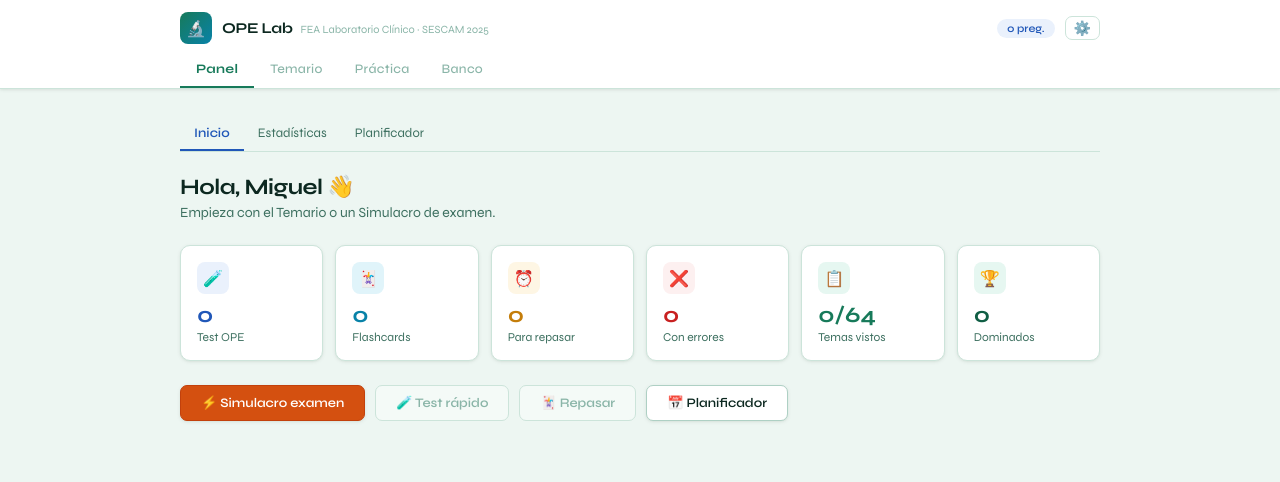
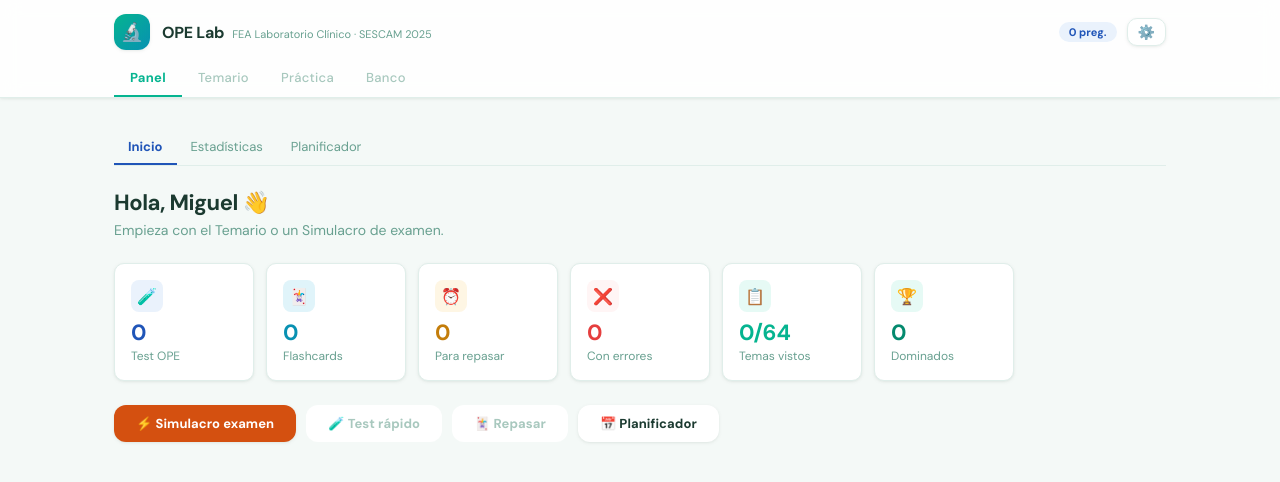
Before and after one commit to migueldejuanasperilla-tech/opelab, a React (Vite) app: page / in a window 1280 px wide. Shown: the top 482 px of the page. Built offline with nearby package versions, Linux system fonts and the light colour scheme.

Commit message:
Horizon UI design

```diff
--- a/index.html
+++ b/index.html
@@ -6,10 +6,10 @@
     <title>OPE Lab — FEA Laboratorio Clínico</title>
     <link rel="preconnect" href="https://fonts.googleapis.com">
     <link rel="preconnect" href="https://fonts.gstatic.com" crossorigin>
-    <link href="https://fonts.googleapis.com/css2?family=Syne:wght@400;500;600;700;800&family=DM+Mono:wght@400;500&display=swap" rel="stylesheet">
+    <link href="https://fonts.googleapis.com/css2?family=DM+Sans:ital,wght@0,400;0,500;0,700;1,400&family=DM+Mono:wght@400;500&display=swap" rel="stylesheet">
     <style>
       * { margin: 0; padding: 0; box-sizing: border-box; }
-      body { font-family: 'Syne', system-ui, sans-serif; }
+      body { font-family: 'DM Sans', system-ui, sans-serif; background: #f4f9f7; }
     </style>
   </head>
   <body>
--- a/src/App.jsx
+++ b/src/App.jsx
@@ -94,19 +94,23 @@ async function splitPdfIfNeeded(file){
 
 // ── Theme ────────────────────────────────────────────────────────────────────
 const T={
-  bg:'#edf6f2',surface:'#ffffff',card:'#f4faf7',
-  border:'#cce4da',border2:'#aed0c4',
-  text:'#0c2820',muted:'#3d7060',dim:'#8ab5a8',
-  blue:'#2057b8',blueDk:'#174494',blueS:'#eaf1fc',blueText:'#174494',
-  green:'#177a5a',greenDk:'#105e44',greenS:'#e6f7f1',greenText:'#0b4232',
-  teal:'#0882a8',tealDk:'#066888',tealS:'#e0f4fa',tealText:'#054f68',
+  bg:'#f4f9f7',surface:'#ffffff',card:'#ffffff',
+  border:'#e0eeea',border2:'#c8e0d8',
+  text:'#1b3a30',muted:'#68a090',dim:'#a8c8be',
+  blue:'#2055b8',blueDk:'#174494',blueS:'#eaf2fc',blueText:'#174494',
+  green:'#05b490',greenDk:'#048a6e',greenS:'#e6faf5',greenText:'#035c4a',
+  teal:'#0891b2',tealDk:'#0678a0',tealS:'#e0f4fa',tealText:'#054f68',
   amber:'#c47d0a',amberS:'#fef6e4',amberText:'#7a4d06',
-  red:'#c82020',redDk:'#a01818',redS:'#fdf0f0',redText:'#7a1212',
+  red:'#e53e3e',redDk:'#c53030',redS:'#fff5f5',redText:'#742a2a',
   purple:'#6b34d4',purpleDk:'#5828aa',purpleS:'#f2eeff',purpleText:'#3d1d82',
   orange:'#d45010',orangeS:'#fdf3ec',orangeText:'#7a2e08',
 };
-const FONT="'Syne',system-ui,sans-serif";
-const sh={sm:'0 1px 4px rgba(0,40,20,.07),0 1px 2px rgba(0,40,20,.04)',md:'0 4px 12px rgba(0,40,20,.08),0 2px 4px rgba(0,40,20,.04)'};
+const FONT="'DM Sans',system-ui,sans-serif";
+const sh={
+  sm:'0 1px 4px rgba(0,50,30,.06),0 1px 2px rgba(0,50,30,.04)',
+  md:'0 4px 24px rgba(0,50,30,.08),0 2px 8px rgba(0,50,30,.04)',
+  lg:'0 8px 40px rgba(0,50,30,.10)',
+};
 
 // ── Sections ─────────────────────────────────────────────────────────────────
 const SECTIONS=[
@@ -570,7 +574,7 @@ export default function App(){
           <span style={{fontWeight:700,fontSize:15,color:T.text}}>⚙️ Ajustes</span>
         </div>
       </div>
-      <div style={{maxWidth:960,margin:'0 auto',padding:'28px 20px'}}>
+      <div style={{maxWidth:1100,margin:'0 auto',padding:'32px 24px'}}>
         <Ajustes apiKey={apiKey} onSave={saveApiKey}/>
       </div>
     </div>
@@ -578,18 +582,18 @@ export default function App(){
 
   return(
     <div style={{minHeight:'100vh',background:T.bg,color:T.text,fontFamily:FONT,fontSize:14}}>
-      <div style={{background:T.surface,borderBottom:`1px solid ${T.border}`,boxShadow:sh.sm,position:'sticky',top:0,zIndex:50}}>
-        <div style={{maxWidth:960,margin:'0 auto',padding:'0 20px'}}>
-          <div style={{display:'flex',alignItems:'center',justifyContent:'space-between',paddingTop:12,paddingBottom:4}}>
-            <div style={{display:'flex',alignItems:'center',gap:10}}>
-              <div style={{width:32,height:32,borderRadius:8,background:`linear-gradient(135deg,${T.green},${T.teal})`,display:'flex',alignItems:'center',justifyContent:'center',fontSize:16}}>🔬</div>
-              <div><span style={{fontWeight:700,fontSize:15,color:T.text,letterSpacing:-0.3}}>OPE Lab</span><span style={{color:T.dim,fontSize:11,marginLeft:8}}>FEA Laboratorio Clínico · SESCAM 2025</span></div>
+      <div style={{background:'rgba(255,255,255,0.85)',backdropFilter:'blur(10px)',borderBottom:`1px solid ${T.border}`,boxShadow:sh.sm,position:'sticky',top:0,zIndex:50}}>
+        <div style={{maxWidth:1100,margin:'0 auto',padding:'0 24px'}}>
+          <div style={{display:'flex',alignItems:'center',justifyContent:'space-between',paddingTop:14,paddingBottom:6}}>
+            <div style={{display:'flex',alignItems:'center',gap:12}}>
+              <div style={{width:36,height:36,borderRadius:12,background:`linear-gradient(135deg,${T.green},${T.teal})`,display:'flex',alignItems:'center',justifyContent:'center',fontSize:18,boxShadow:sh.sm}}>🔬</div>
+              <div><span style={{fontWeight:700,fontSize:16,color:T.text,letterSpacing:'-0.3px'}}>OPE Lab</span><span style={{color:T.muted,fontSize:11,marginLeft:8,fontWeight:400}}>FEA Laboratorio Clínico · SESCAM 2025</span></div>
             </div>
             <div style={{display:'flex',gap:6,alignItems:'center'}}>
               <Chip color={T.blue} bg={T.blueS}>{qs.length} preg.</Chip>
               {dueQs.length>0&&<Chip color={T.amber} bg={T.amberS}>{dueQs.length} pendientes</Chip>}
               {errSet.size>0&&<Chip color={T.red} bg={T.redS}>{errSet.size} errores</Chip>}
-              <button onClick={()=>setTab('ajustes')} title="Ajustes" style={{background:'none',border:`1px solid ${T.border}`,borderRadius:7,padding:'4px 8px',cursor:'pointer',color:T.muted,fontSize:14,lineHeight:1,marginLeft:4}}>⚙️</button>
+              <button onClick={()=>setTab('ajustes')} title="Ajustes" style={{background:T.card,border:`1px solid ${T.border}`,borderRadius:10,padding:'6px 10px',cursor:'pointer',color:T.muted,fontSize:14,lineHeight:1,marginLeft:4,boxShadow:sh.sm}}>⚙️</button>
             </div>
           </div>
           <div style={{display:'flex',marginTop:4,gap:0}}>
@@ -602,7 +606,7 @@ export default function App(){
         </div>
       </div>
 
-      <div style={{maxWidth:960,margin:'0 auto',padding:'28px 20px'}}>
+      <div style={{maxWidth:1100,margin:'0 auto',padding:'32px 24px'}}>
         {normalizedTab==='panel'   &&<PanelTab shared={shared} examDate={examDate} sessions={sessions} stats={stats} setExamDate={setExamDate} goToBank={goToBank} setTab={setTab} errSet={errSet} dueQs={dueQs}/>}
         {normalizedTab==='temario' &&<TemarioConEstudio setTab={setTab} stats={stats} qs={qs} notes={notes} setNote={setNote} pdfMeta={pdfMeta} savePdfForTopic={savePdfForTopic} deletePdfForTopic={deletePdfForTopic} studyNotes={studyNotes} saveStudyNote={saveStudyNote} apiKey={apiKey} studyPreselect={studyPreselect} onStudyPreselect={()=>setStudyPreselect(null)} goToStudy={t=>{setStudyPreselect(t);setTab('temario');}}/>}
         {normalizedTab==='practica'&&<PracticaTab shared={shared} recordAnswer={recordAnswer} addSession={addSession} apiKey={apiKey} testQs={testQs} fcQs={fcQs} dueQs={dueQs}/>}
@@ -730,7 +734,7 @@ function Chip({color,bg,children}){return <span style={{background:bg,color,padd
 function Lbl({children}){return <div style={{fontSize:11,color:T.muted,fontWeight:700,marginBottom:6,letterSpacing:0.5,textTransform:'uppercase'}}>{children}</div>;}
 function Btn({onClick,disabled,children,variant='primary',style:st}){
   const v={primary:{bg:T.blue,c:'#fff',b:T.blueDk},green:{bg:T.green,c:'#fff',b:T.greenDk},ghost:{bg:T.surface,c:T.text,b:T.border2},danger:{bg:T.redS,c:T.red,b:'#fca5a5'},teal:{bg:T.teal,c:'#fff',b:T.tealDk},purple:{bg:T.purple,c:'#fff',b:T.purpleDk},orange:{bg:T.orange,c:'#fff',b:'#c2410c'}}[variant];
-  return <button onClick={onClick} disabled={disabled} style={{background:disabled?T.card:v.bg,color:disabled?T.dim:v.c,border:`1px solid ${disabled?T.border:v.b}`,borderRadius:7,padding:'9px 20px',fontWeight:600,fontSize:13,cursor:disabled?'not-allowed':'pointer',fontFamily:FONT,boxShadow:disabled?'none':sh.sm,...st}}>{children}</button>;
+  return <button onClick={onClick} disabled={disabled} style={{background:disabled?T.card:v.bg,color:disabled?T.dim:v.c,border:'none',borderRadius:12,padding:'10px 22px',fontWeight:700,fontSize:13,cursor:disabled?'not-allowed':'pointer',fontFamily:FONT,boxShadow:disabled?'none':sh.sm,letterSpacing:'0.1px',...st}}>{children}</button>;
 }
 function RadioGroup({options,value,onChange}){
   return <div style={{display:'flex',flexDirection:'column',gap:6,marginBottom:16}}>
@@ -741,7 +745,7 @@ function RadioGroup({options,value,onChange}){
   </div>;
 }
 function PBar({pct,color,height=6}){const c=color||(pct>=70?T.green:pct>=50?T.amber:T.red);return <div style={{background:T.border,borderRadius:4,height}}><div style={{background:c,width:`${Math.min(pct,100)}%`,height:'100%',borderRadius:4,transition:'width 0.5s'}}/></div>;}
-function Card({children,style:st}){return <div style={{background:T.surface,border:`1px solid ${T.border}`,borderRadius:10,boxShadow:sh.sm,...st}}>{children}</div>;}
+function Card({children,style:st}){return <div style={{background:T.surface,borderRadius:20,boxShadow:sh.md,...st}}>{children}</div>;}
 function Sel({value,onChange,children,style:st}){return <select value={value} onChange={e=>onChange(e.target.value)} style={{width:'100%',background:T.surface,color:T.text,border:`1px solid ${T.border}`,borderRadius:7,padding:'9px 12px',fontSize:13,outline:'none',marginBottom:14,fontFamily:FONT,boxShadow:sh.sm,...st}}>{children}</select>;}
 
 // ═══════════════════════════════════════════════════════════════════════════
```
